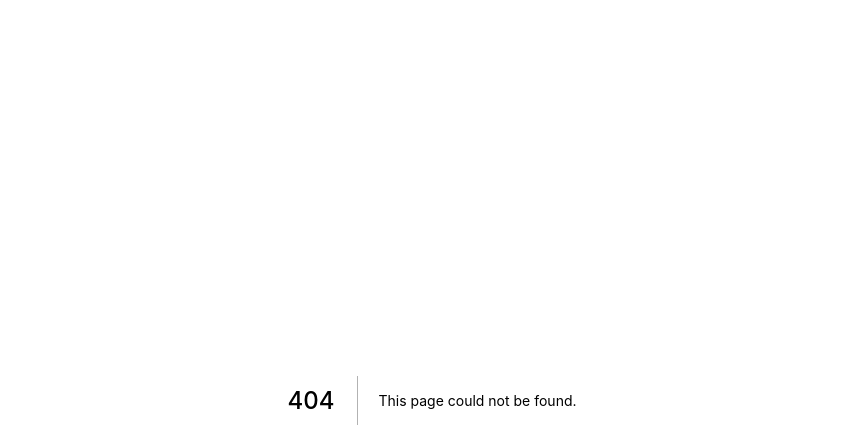
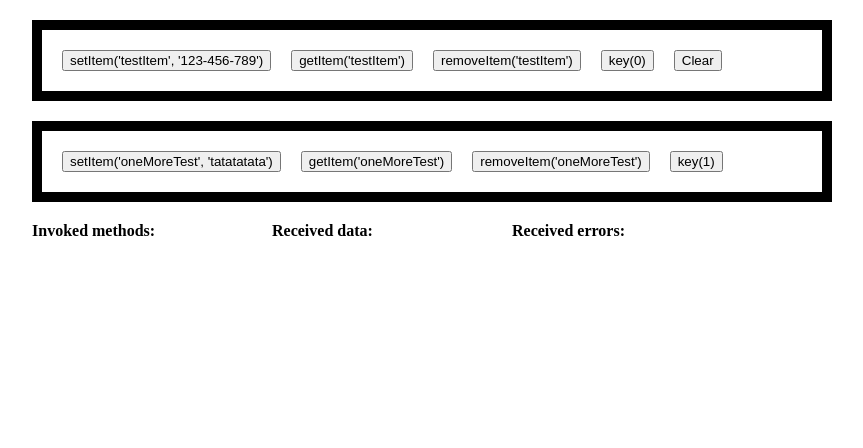
Before and after one commit to lgordey/lgordey.github.io, a Next.js app: page /test2 in a window 1280 px wide. Before the commit this address had no page. Shown: the top 448 px of the page, without its empty margins (208-1071 px from the left). Built offline with nearby package versions, Linux system fonts and the light colour scheme.

Commit message:
Add test page for storage methods

```diff
--- a/package.json
+++ b/package.json
@@ -22,7 +22,7 @@
   },
   "homepage": "https://github.com/lgordey/lgordey.github.io#readme",
   "dependencies": {
-    "@btsd/aitu-bridge": "^0.1.14",
+    "@btsd/aitu-bridge": "^0.1.18",
     "@svgr/webpack": "^4.3.3",
     "@zeit/next-css": "^1.0.1",
     "next": "^9.1.1",
--- a/pages/test.js
+++ b/pages/test.js
@@ -10,7 +10,7 @@ const styles = {
   },
   btnWrapper: {
     padding: 20,
-    border: '1px solid black',
+    border: '10px solid black',
     marginTop: 20,
     '& button:not(:first-child)': {
       marginLeft: 20
--- /dev/null
+++ b/pages/test2.js
@@ -0,0 +1,118 @@
+import React, { useState, useEffect } from 'react';
+import withStyles from 'react-jss';
+import aituBridge from '@btsd/aitu-bridge';
+
+const styles = {
+  testWrapper: {
+    width: '100%',
+    maxWidth: 800,
+    margin: '0 auto'
+  },
+  btnWrapper: {
+    padding: 20,
+    border: '10px solid black',
+    marginTop: 20,
+    '& button:not(:first-child)': {
+      marginLeft: 20
+    }
+  }
+};
+
+function Test({ classes }) {
+  const [calledMethods, setCalledMethods] = useState([]);
+  const [receivedData, setReceivedData] = useState([]);
+  const [receivedError, setReceivedError] = useState([]);
+
+  const handleSetItem = async (keyName, keyValue) => {
+    setCalledMethods(prevArray => [...prevArray, `setItem(${keyName}, ${keyValue})`]);
+    try {
+      await aituBridge.storage.setItem(keyName, keyValue)
+    } catch(e) {
+      setReceivedError(prevArray => [...prevArray, JSON.stringify(e)])
+    }
+  }
+
+  const handleGetItem = async (keyName) => {
+    setCalledMethods(prevArray => [...prevArray, `getItem(${keyName})`]);
+    try {
+      const str = await aituBridge.storage.getItem(keyName)
+      setReceivedData(prevArray => [...prevArray, JSON.stringify(str)])
+    } catch(e) {
+      setReceivedError(prevArray => [...prevArray, JSON.stringify(e)])
+    }
+  }
+
+  const handleRemoveItem = async (keyName) => {
+    setCalledMethods(prevArray => [...prevArray, `removeItem(${keyName})`]);
+    try {
+      await aituBridge.storage.removeItem(keyName)
+    } catch(e) {
+      setReceivedError(prevArray => [...prevArray, JSON.stringify(e)])
+    }
+  }
+
+  const handleKey = async (index) => {
+    setCalledMethods(prevArray => [...prevArray, `key(${index})`]);
+    try {
+      const str = await aituBridge.storage.key(index)
+      setReceivedData(prevArray => [...prevArray, JSON.stringify(str)])
+    } catch(e) {
+      setReceivedError(prevArray => [...prevArray, JSON.stringify(e)])
+    }
+  }
+
+  const handleClear = async () => {
+    setCalledMethods(prevArray => [...prevArray, 'clear()']);
+    try {
+      await aituBridge.storage.clear();
+    } catch(e) {
+      setReceivedError(prevArray => [...prevArray, JSON.stringify(e)])
+    }
+  }
+
+  return (
+    <div className={classes.testWrapper}>
+      <div className={classes.btnWrapper}>
+        <button onClick={() => handleSetItem('testItem', '123-456-789')}>setItem('testItem', '123-456-789')</button>
+        <button onClick={() => handleGetItem('testItem')}>getItem('testItem')</button>
+        <button onClick={() => handleRemoveItem('testItem')}>removeItem('testItem')</button>
+        <button onClick={() => handleKey(0)}>key(0)</button>
+        <button onClick={handleClear}>Clear</button>
+      </div>
+      <div className={classes.btnWrapper}>
+        <button onClick={() => handleSetItem('oneMoreTest', 'tatatatata')}>setItem('oneMoreTest', 'tatatatata')</button>
+        <button onClick={() => handleGetItem('oneMoreTest')}>getItem('oneMoreTest')</button>
+        <button onClick={() => handleRemoveItem('oneMoreTest')}>removeItem('oneMoreTest')</button>
+        <button onClick={() => handleKey(1)}>key(1)</button>
+      </div>
+      <div style={{ marginTop: 20, display: 'flex' }}>
+        <div style={{ width: '30%' }}>
+          <b style={{ marginBottom: 10 }}>Invoked methods:</b>
+          {calledMethods.map((method, i) => {
+            return (
+              <div key={i + method}>{i+1 + ') '}{method}</div>
+            );
+          })}
+        </div>
+        <div style={{ width: '30%' }}>
+          <b style={{ marginBottom: 10 }}>Received data:</b>
+          {receivedData && receivedData.map((data, i) => {
+            return (
+              <div key={i + data}>{i+1 + '. '}{data}</div>
+            )
+          })}
+        </div>
+        <div style={{ width: '30%' }}>
+          <b style={{ marginBottom: 10 }}>Received errors:</b>
+          {receivedError && receivedError.map((error, i) => {
+            return (
+              <div key={i + error}>{i+1 + '. '}{error}</div>
+            )
+          })}
+        </div>
+      </div>
+    </div>
+  )
+}
+
+export default withStyles(styles)(Test);
```
Also changed, not shown: 1 other file (tests, documents, lock files or other folders).
